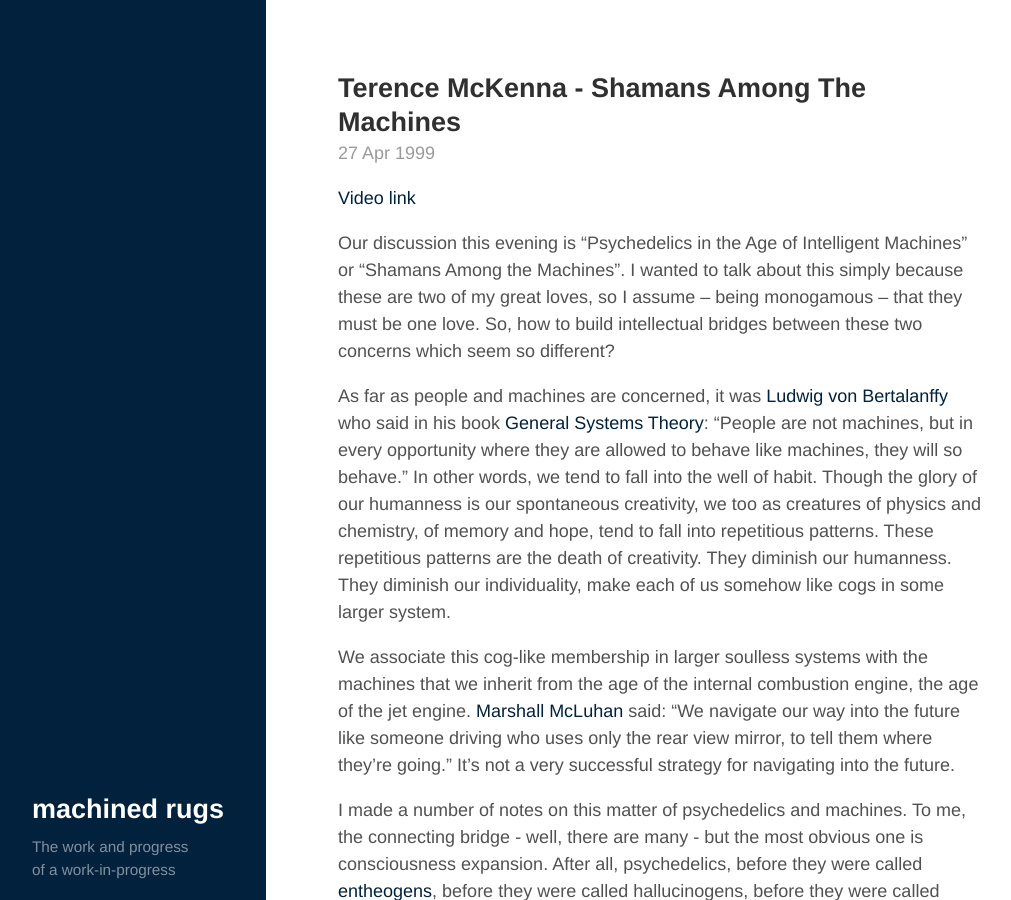
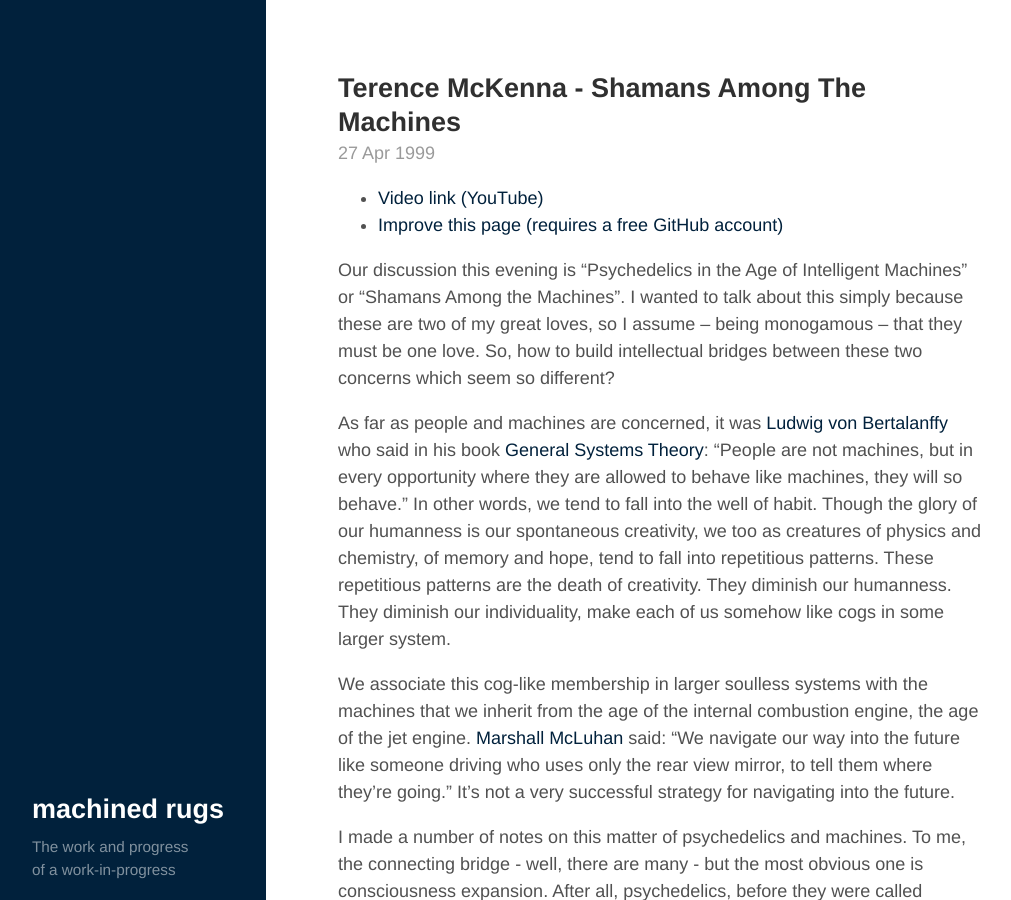
Before and after one commit to erdence/erdence.github.io, a Jekyll site: the page built from _posts/1999-04-27-mckenna-machines.markdown, in a window 1280 px wide and 900 px high. Shown: the whole window, without its empty margins (4-1015 px from the left). Built offline with Jekyll 4.4.1, drawn with Linux system fonts in a browser that asks for light colours.

Commit message:
Update 1999-04-27-mckenna-machines.markdown

```diff
--- a/_posts/1999-04-27-mckenna-machines.markdown
+++ b/_posts/1999-04-27-mckenna-machines.markdown
@@ -5,7 +5,8 @@
 permalink: mckenna-machines
 ---
 
-[Video link](https://www.youtube.com/watch?v=J5yOaTgWu6Y?t=3m13s)
+* [Video link (YouTube)](https://www.youtube.com/watch?v=J5yOaTgWu6Y?t=3m13s)
+* [Improve this page (requires a free GitHub account)](https://github.com/erdence/erdence.github.io/edit/master/_posts/1999-04-27-mckenna-machines.markdown)
 
 Our discussion this evening is "Psychedelics in the Age of Intelligent Machines" or "Shamans Among the Machines". I wanted to talk about this simply because these are two of my great loves, so I assume -- being monogamous -- that they must be one love. So, how to build intellectual bridges between these two concerns which seem so different?
 
```
